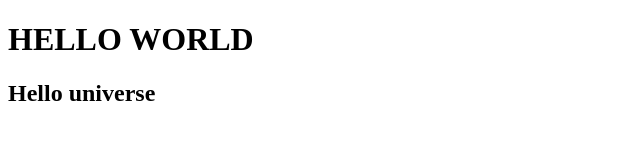
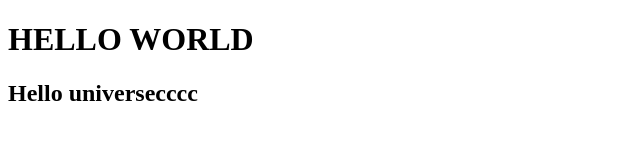
Before and after one commit to kdowd/cs102, a plain HTML site: page index.html in a window 1280 px wide. Shown: the full height of the page, 0-640 px from the left. Drawn offline with Linux system fonts and the light colour scheme.

Commit message:
ghfghfgh

```diff
--- a/index.html
+++ b/index.html
@@ -8,6 +8,6 @@
 </head>
 <body>
     <h1>HELLO WORLD</h1>
-    <h2>Hello universe</h2>
+    <h2>Hello universecccc</h2>
 </body>
 </html>
```
